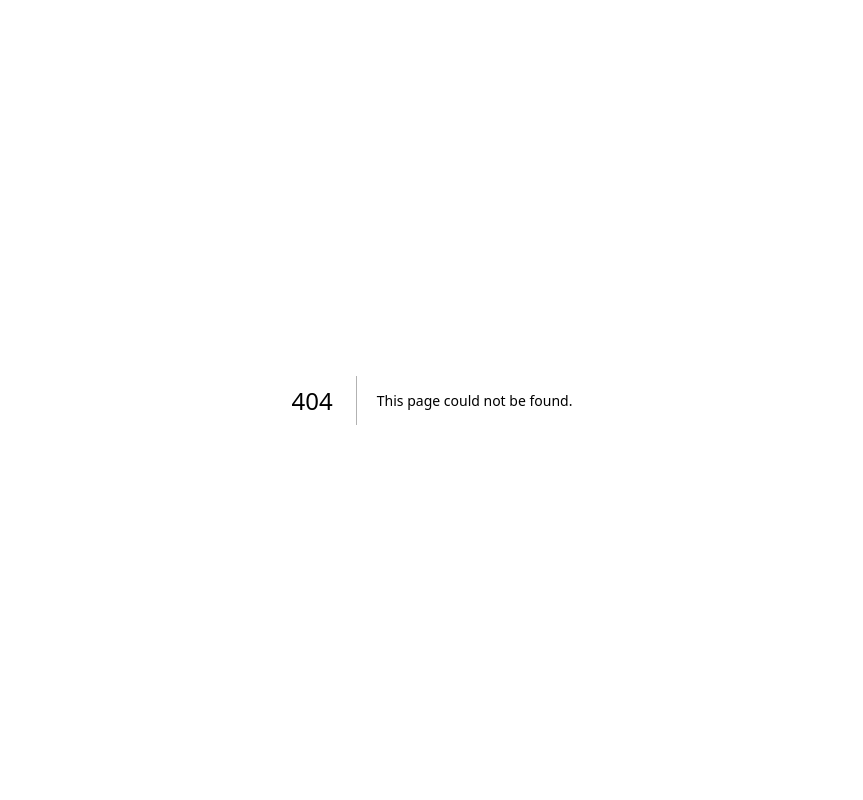
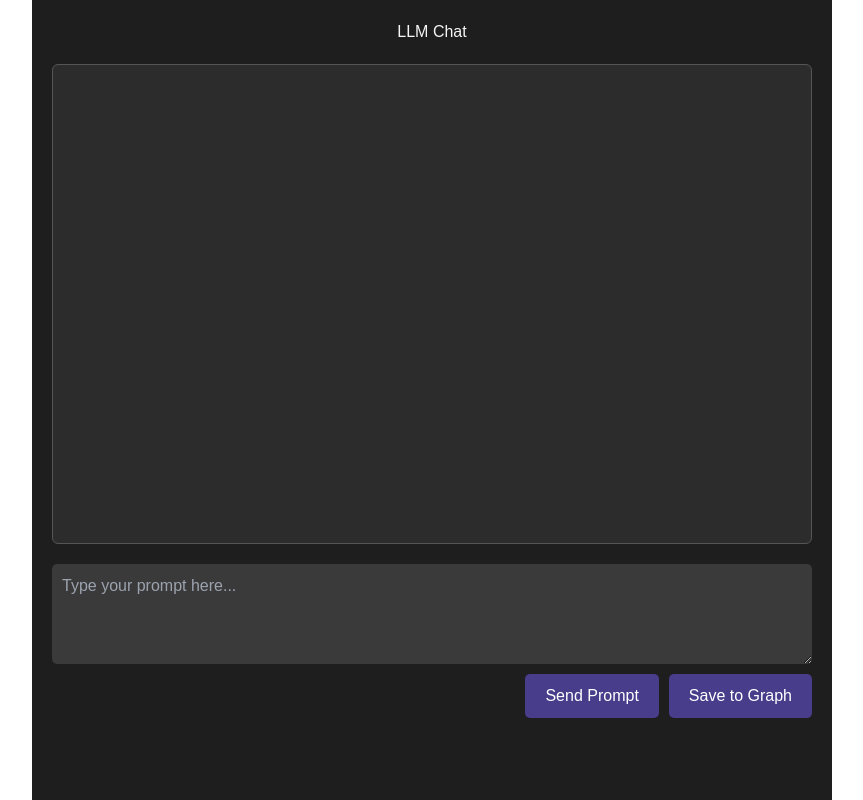
Before and after one commit to salcad/graph-app, a Next.js app: page /chat in a window 1280 px wide. Before the commit this address had no page. Shown: the whole page, without its empty margins (208-1071 px from the left). Built offline with nearby package versions, Linux system fonts and the light colour scheme.

Commit message:
add chat page

```diff
--- /dev/null
+++ b/app/chat/Chat.module.css
@@ -0,0 +1,153 @@
+.container {
+  max-width: 800px;
+  margin: 0 auto;
+  padding: 20px;
+  background-color: #1e1e1e;
+  color: whitesmoke; /* text */
+  min-height: 100vh;
+  display: flex;
+  flex-direction: column;
+}
+
+.title {
+  text-align: center;
+  margin-bottom: 20px;
+}
+
+.outputBox {
+  flex: 1;
+  background-color: #2c2c2c;
+  padding: 15px;
+  border-radius: 6px;
+  border: 1px solid #555555;
+  overflow-y: auto;
+  margin-bottom: 20px;
+  max-height: 60vh;
+}
+
+.messageRow {
+  display: flex;
+  align-items: flex-start;
+  margin-bottom: 10px;
+  /* Add padding and border for separation */
+  padding: 6px 0px 12px 0px;
+  position: relative;
+}
+
+/* Separator line between messages */
+.messageRow:not(:last-child)::after {
+  content: "";
+  position: absolute;
+  left: 40px; /* Adjust based on icon width + margin */
+  top: 100%;
+  width: calc(100% - 40px);
+  border-top: 1px solid #555555;
+}
+
+.promptIcon, .responseIcon {
+  margin-right: 10px;
+  font-size: 20px;
+  display: flex;
+  align-items: center;
+  justify-content: center;
+  min-width: 30px; /* Ensure consistent spacing */
+}
+
+.promptIcon {
+  color: #4CAF50; /* Green for prompts */
+}
+
+.responseIcon {
+  color: #2196F3; /* Blue for responses */
+}
+
+.prompt, .response {
+  background-color: #3a3a3a;
+  padding: 10px 15px;
+  border-radius: 20px;
+  white-space: pre-wrap;
+  flex: 1;
+  max-width: 90%; /* Prevent messages from stretching too wide */
+  word-wrap: break-word;
+}
+
+.prompt {
+  align-self: flex-end;
+  background-color: #2f6a31;
+}
+
+.response {
+  align-self: flex-start;
+  background-color: #196fb6;
+}
+
+.inputSection {
+  display: flex;
+  flex-direction: column;
+}
+
+.inputBox {
+  width: 100%;
+  height: 100px;
+  padding: 10px;
+  border: none;
+  border-radius: 5px;
+  resize: vertical;
+  background-color: #3a3a3a;
+  color: white;
+  font-size: 16px;
+}
+
+.inputBox:disabled {
+  background-color: #555555;
+}
+
+.buttonGroup {
+  display: flex;
+  justify-content: flex-end;
+  margin-top: 10px;
+  gap: 10px;
+}
+
+.sendButton, .saveButton {
+  padding: 10px 20px;
+  border: none;
+  border-radius: 5px;
+  cursor: pointer;
+  font-size: 16px;
+}
+
+.sendButton {
+  background-color: darkslateblue;
+  color: white;
+}
+
+.sendButton:hover {
+  background-color: darkblue;
+}
+
+.sendButton:disabled {
+  background-color: rgb(64, 64, 64);
+  cursor: not-allowed;
+}
+
+.saveButton {
+  background-color: darkslateblue;
+  color: white;
+}
+
+.saveButton:hover {
+  background-color: darkblue;
+}
+
+.saveButton:disabled {
+  background-color: rgb(64, 64, 64);
+  cursor: not-allowed;
+}
+
+/* Optional: Style adjustment for better responsiveness */
+@media (max-width: 600px) {
+  .prompt, .response {
+    max-width: 85%;
+  }
+}
--- /dev/null
+++ b/app/chat/page.tsx
@@ -0,0 +1,112 @@
+'use client';
+
+import { useState, useRef, useEffect } from 'react';
+import styles from './Chat.module.css';
+import { FaUser, FaRobot } from 'react-icons/fa'; // Importing icons
+
+interface Message {
+  type: 'prompt' | 'response';
+  text: string;
+}
+
+export default function ChatPage() {
+  const [messages, setMessages] = useState<Message[]>([]);
+  const [prompt, setPrompt] = useState<string>('');
+  const outputEndRef = useRef<HTMLDivElement | null>(null);
+  const [isSending, setIsSending] = useState<boolean>(false);
+
+  const scrollToBottom = () => {
+    if (outputEndRef.current) {
+      outputEndRef.current.scrollIntoView({ behavior: 'smooth' });
+    }
+  };
+
+  useEffect(() => {
+    scrollToBottom();
+  }, [messages]);
+
+  const sendPrompt = async () => {
+    if (!prompt.trim()) return;
+
+    setMessages(prev => [...prev, { type: 'prompt', text: prompt }]);
+    setIsSending(true);
+
+    try {
+      const response = await fetch('http://localhost:8080/api/chat', {
+        method: 'POST',
+        headers: {
+          'Content-Type': 'application/json',
+        },
+        body: JSON.stringify({ prompt }),
+      });
+
+      if (!response.ok) {
+        throw new Error(`Error: ${response.statusText}`);
+      }
+
+      const data = await response.json();
+
+      if (data.response) {
+        setMessages(prev => [...prev, { type: 'response', text: data.response }]);
+      } else {
+        setMessages(prev => [...prev, { type: 'response', text: 'No response from LLM.' }]);
+      }
+    } catch (error: any) {
+      console.error('Error sending prompt:', error);
+      setMessages(prev => [...prev, { type: 'response', text: `Error: ${error.message}` }]);
+    } finally {
+      setIsSending(false);
+      setPrompt('');
+    }
+  };
+
+  const handleKeyPress = (e: React.KeyboardEvent<HTMLTextAreaElement>) => {
+    if (e.key === 'Enter' && !e.shiftKey) {
+      e.preventDefault();
+      sendPrompt();
+    }
+  };
+
+  const saveToGraph = () => {
+    alert('Save to Graph functionality is not implemented yet.');
+  };
+
+  return (
+    <div className={styles.container}>
+      <h1 className={styles.title}>LLM Chat</h1>
+
+      <div className={styles.outputBox}>
+        {messages.map((msg, index) => (
+          <div key={index} className={`${styles.messageRow} ${msg.type === 'prompt' ? styles.promptRow : styles.responseRow}`}>
+            <div className={msg.type === 'prompt' ? styles.promptIcon : styles.responseIcon}>
+              {msg.type === 'prompt' ? <FaUser /> : <FaRobot />}
+            </div>
+            <div className={msg.type === 'prompt' ? styles.prompt : styles.response}>
+              {msg.text}
+            </div>
+          </div>
+        ))}
+        <div ref={outputEndRef} />
+      </div>
+
+      <div className={styles.inputSection}>
+        <textarea
+          className={styles.inputBox}
+          value={prompt}
+          onChange={(e) => setPrompt(e.target.value)}
+          onKeyPress={handleKeyPress}
+          placeholder="Type your prompt here..."
+          disabled={isSending}
+        />
+        <div className={styles.buttonGroup}>
+          <button className={styles.sendButton} onClick={sendPrompt} disabled={isSending}>
+            {isSending ? 'Sending...' : 'Send Prompt'}
+          </button>
+          <button className={styles.saveButton} onClick={saveToGraph}>
+            Save to Graph
+          </button>
+        </div>
+      </div>
+    </div>
+  );
+}
```
